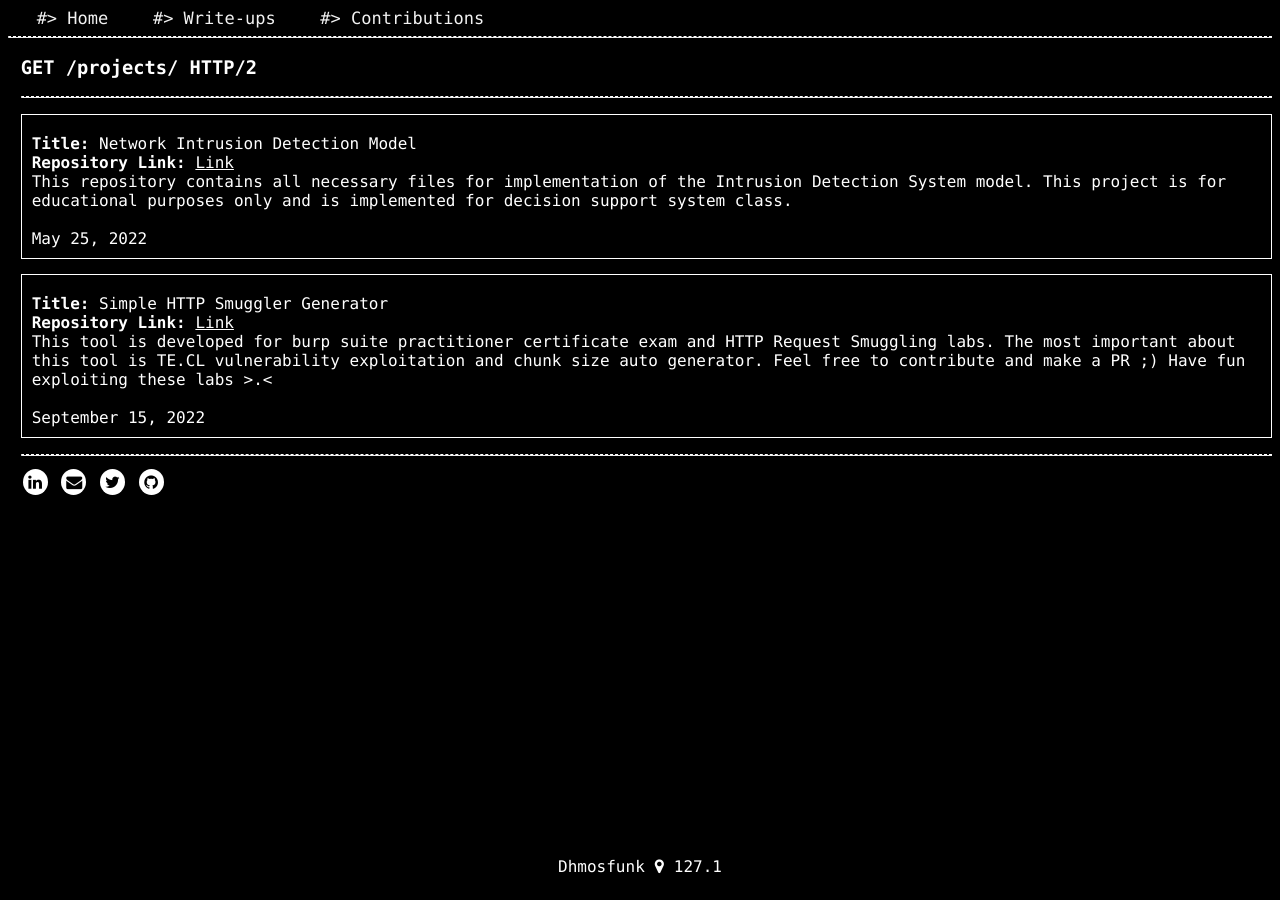
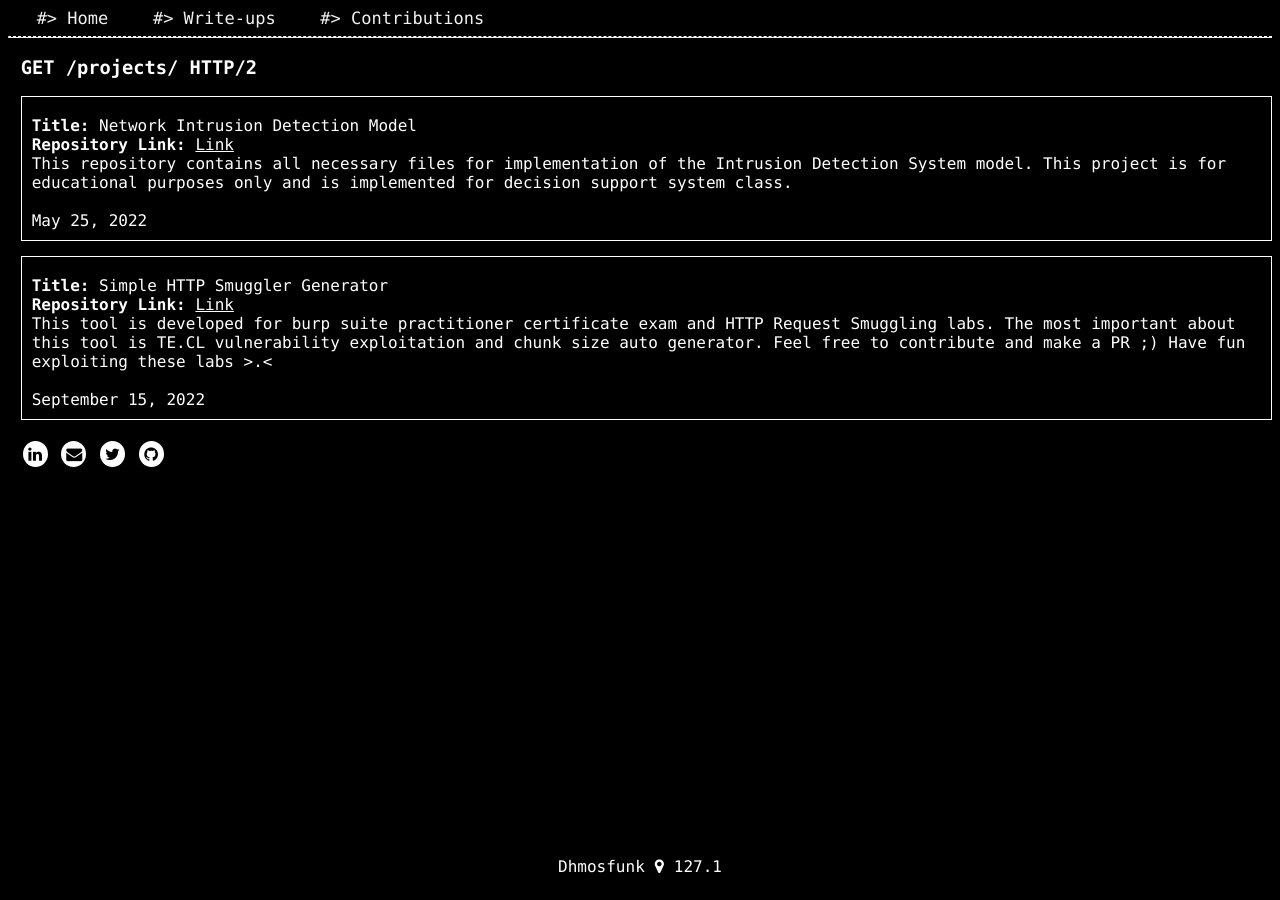
Before and after one commit to dhmosfunk/dhmosfunk.github.io, a Jekyll site: the page built from index.html, in a window 1280 px wide. Built offline with Jekyll 4.4.1, drawn with Linux system fonts in a browser that asks for light colours.

Commit message:
Update index.html

```diff
--- a/index.html
+++ b/index.html
@@ -7,7 +7,7 @@ layout: default
 
 <h3 class="typing">GET /projects/ HTTP/2</H3>
 
-    <hr  class="dashed">
+
     <p class="data">
         {% for project in site.projects %}
         <div id="post_other"><br>
@@ -18,7 +18,6 @@ layout: default
         </div>
         {% endfor %}
     </p>
-    <hr  class="dashed">
 
 <a href="https://www.linkedin.com/in/{{site.linkedin_username}}" target="_blank" class="fa fa-linkedin"></a>
 <a href="mailto:{{site.email}}" target="_blank" class="fa fa-envelope"></a>
```
